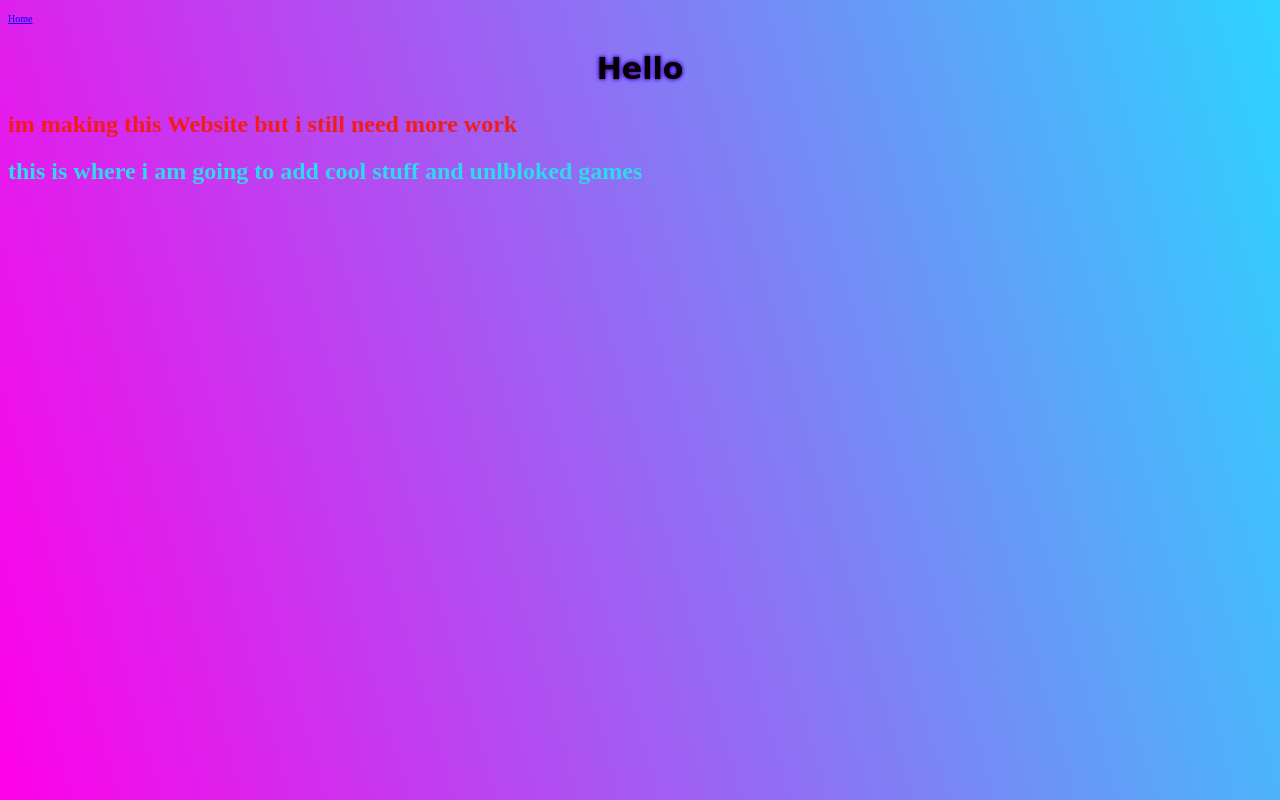
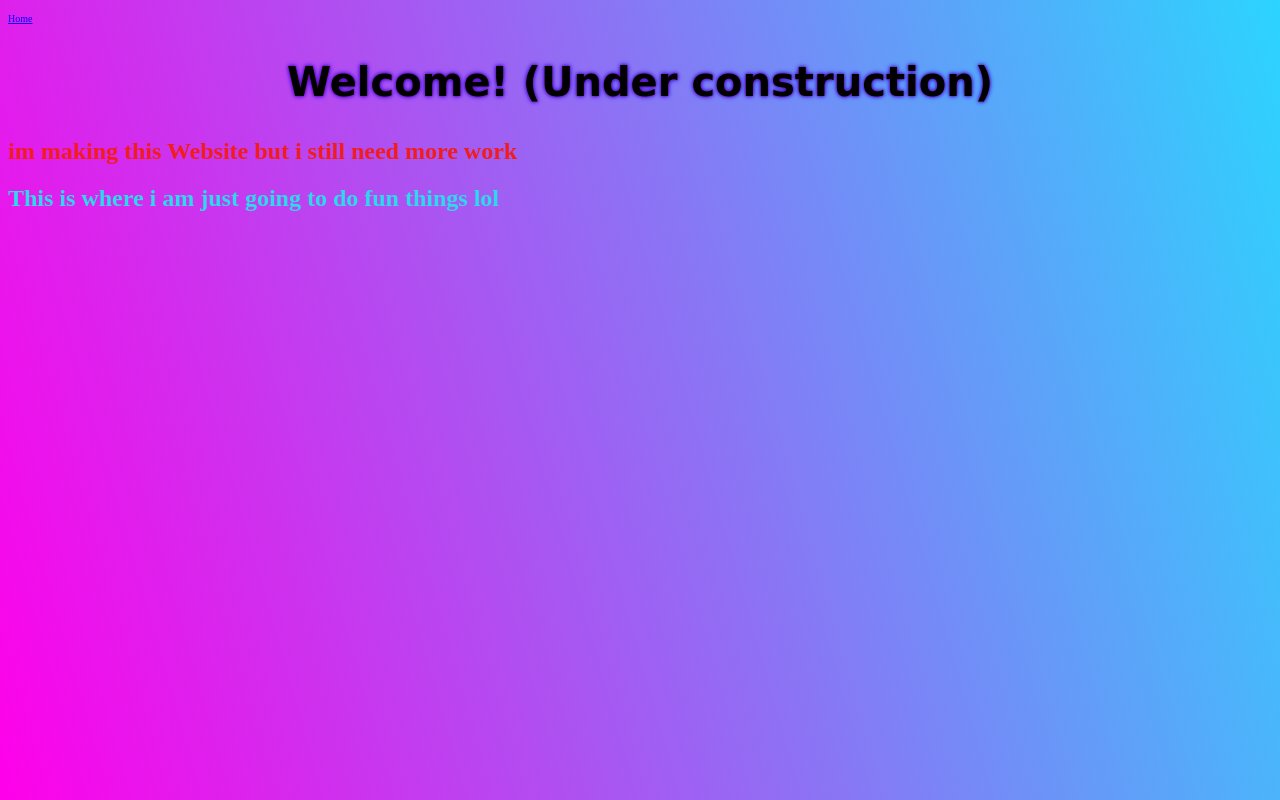
Before and after one commit to randol205/home, a plain HTML site: page about.html in a window 1280 px wide. Drawn offline with Linux system fonts and the light colour scheme.

Commit message:
I changed a lot of stuff

```diff
--- a/about.html
+++ b/about.html
@@ -4,7 +4,7 @@
     <meta charset="UTF-8">
     <meta http-equiv="X-UA-Compatible" content="IE=edge">
     <meta name="viewport" content="width=device-width, initial-scale=1.0">
-    <title>Document</title>
+    <title>About</title>
     <style>
         html {
             background: rgb(255,0,234);
@@ -14,7 +14,7 @@ background-size: 100% 100vh;
         h1 {
             text-align: center;
             font-family: 'Brush Script MT', cursive;
-            font-size: 30px;
+            font-size: 40px;
             text-shadow: 0 0 3px #930382, 0 0 5px #0000FF;
         }
        a {
@@ -26,9 +26,9 @@ background-size: 100% 100vh;
     <nav>
         <a style="color: #0000FF;" href="https://randol205.github.io">Home</a>
         <br>
-        <h1>Hello</h1>
+        <h1>Welcome! (Under construction)</h1>
         <h2 style="color: rgb(241, 29, 29);">im making this Website but i still need more work</h2>
-        <h2 style="color: rgb(46, 217, 236);" > this is where i am going to add cool stuff and unlbloked games</h2>
+        <h2 style="color: rgb(46, 217, 236);" > This is where i am just going to do fun things lol</h2>
     </nav>
 </body>
 </html>
```
Also changed, not shown: rando.html (+1 -1 lines), 1 other file.
